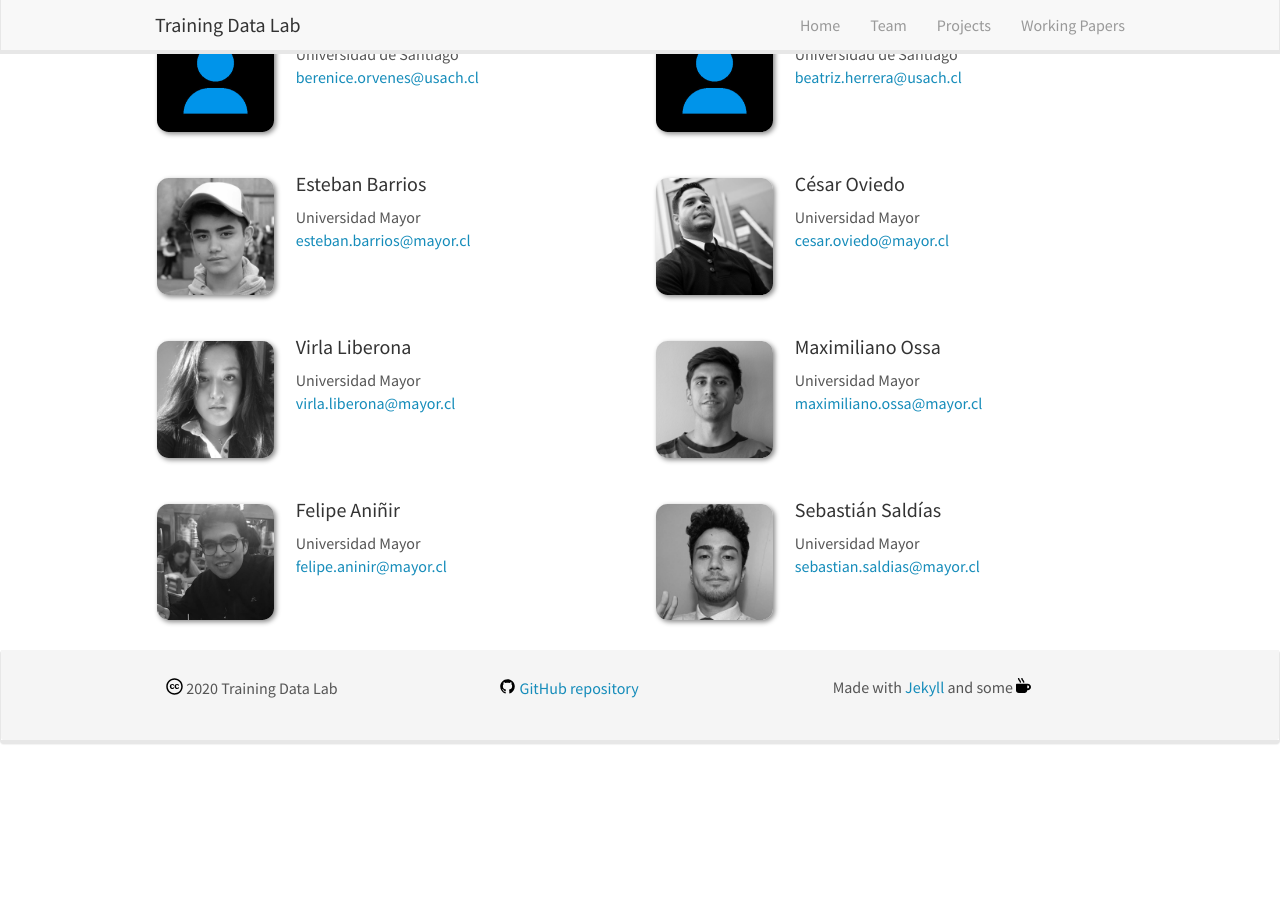
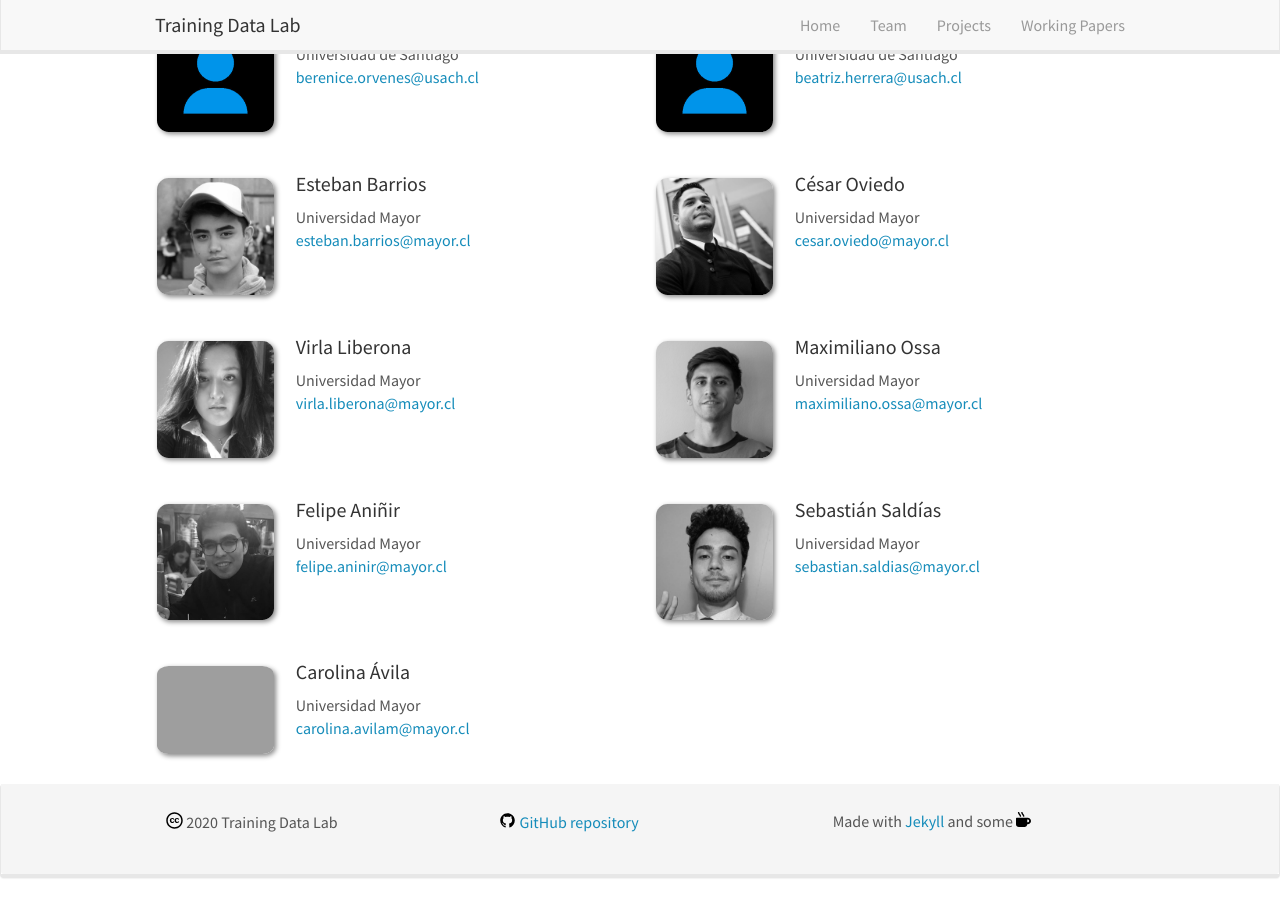
Before and after one commit to training-datalab/old-training-datalab.com, a Jekyll site: the page built from _pages/team.md, in a window 1280 px wide and 900 px high, scrolled down 1104 px. Built offline with Jekyll 4.4.1, drawn with Linux system fonts in a browser that asks for light colours; nearby versions of some CDN libraries; before the commit the page ends 1870 px from its top, so only the background shows below that.

Commit message:
Update research_assistants.yml

```diff
--- a/_data/research_assistants.yml
+++ b/_data/research_assistants.yml
@@ -57,3 +57,9 @@
   info: Universidad Mayor
   email: sebastian.saldias@mayor.cl
   website:
+
+- name: Carolina Ávila
+  photo: cavila.png
+  info: Universidad Mayor
+  email: carolina.avilam@mayor.cl
+  website:
```
